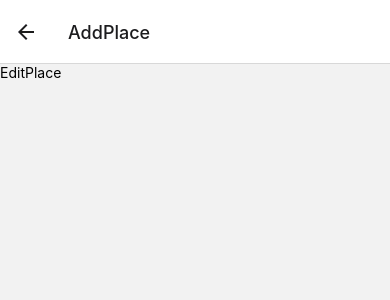
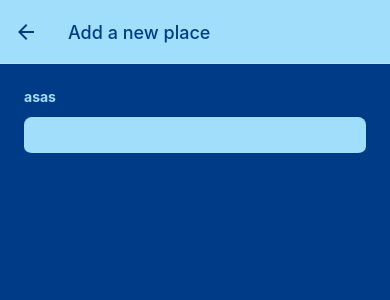
Before and after one commit to NareshPatilOfficial/FavoritePlaceApp, a React Native app: screen /AddPlace in a window 390 px wide. Shown: the top 300 px of the page. Built offline with nearby package versions, Linux system fonts and the light colour scheme.

Commit message:
Used Global color constant, apply styles to navigation header and added Place form component

```diff
--- /dev/null
+++ b/components/places/PlaceForm.js
@@ -0,0 +1,37 @@
+import { ScrollView, StyleSheet, TextInput, View, Text } from "react-native";
+import { Colors } from "../../constanst/colors";
+
+function PlaceForm() {
+    return (
+        <ScrollView style={styles.form}>
+            <View>
+                <Text style={styles.label}>asas</Text>
+                <TextInput style={styles.textInput} />
+            </View>
+        </ScrollView>
+    )
+}
+
+export default PlaceForm;
+
+const styles = StyleSheet.create({
+    form: {
+        flex: 1,
+        padding: 24
+    },
+    label: {
+        color: Colors.primary100,
+        fontWeight: 'bold',
+        marginBottom: 4
+    },
+    textInput: {
+        marginVertical: 8,
+        paddingVertical: 8,
+        paddingHorizontal: 4,
+        borderBottomWidth: 2,
+        fontSize: 16,
+        borderBottomColor: Colors.primary800,
+        backgroundColor: Colors.primary100,
+        borderRadius: 8
+    }
+})
--- /dev/null
+++ b/constanst/colors.js
@@ -0,0 +1,11 @@
+export const Colors = {
+    primary50: '#cfeffd',
+    primary100: '#a0defb',
+    primary200: '#77cff8',
+    primary400: '#44bdf5',
+    primary500: '#1aacf0',
+    primary700: '#0570c9',
+    primary800: '#003b88',
+    accent500: '#e6b30b',
+    gray700: '#221c30',
+  };
--- a/navigation/RootNavigation.js
+++ b/navigation/RootNavigation.js
@@ -6,17 +6,25 @@ import AddPlace from "../screens/AddPlace";
 import PlaceDetails from "../screens/PlaceDetails";
 import Map from "../screens/Map";
 import IconButton from "../components/ui/IconButton";
+import { Colors } from "../constanst/colors";
 
 const Stack = createNativeStackNavigator();
 
 function RootNavigation() {
     return (
         <NavigationContainer>
-            <Stack.Navigator>
+            <Stack.Navigator
+                screenOptions={{
+                    headerStyle: { backgroundColor: Colors.primary100 },
+                    headerTintColor: Colors.primary800,
+                    contentStyle: { backgroundColor: Colors.primary800 }
+                }}
+            >
                 <Stack.Screen
                     name="AllPlaces"
                     component={AllPlaces}
                     options={({ navigation }) => ({
+                        title: 'Your Favourite Places',
                         headerRight: ({ tintColor }) =>
                             <IconButton name={'add'}
                                 color={tintColor} size={22}
@@ -24,7 +32,13 @@ function RootNavigation() {
                             />
                     })}
                 />
-                <Stack.Screen name="AddPlace" component={AddPlace} />
+                <Stack.Screen
+                    name="AddPlace"
+                    component={AddPlace}
+                    options={{
+                        title: 'Add a new place'
+                    }}
+                />
                 <Stack.Screen name="PlaceDetails" component={PlaceDetails} />
                 <Stack.Screen name="Map" component={Map} />
             </Stack.Navigator>
--- a/screens/AddPlace.js
+++ b/screens/AddPlace.js
@@ -1,11 +1,18 @@
-import { Text, View } from "react-native";
+import { StyleSheet, Text, View } from "react-native";
+import PlaceForm from "../components/places/PlaceForm";
 
 function AddPlace() {
     return (
-        <View>
-            <Text>EditPlace</Text>
+        <View style={styles.container}>
+            <PlaceForm />
         </View>
     )
 }
 
 export default AddPlace;
+
+const styles = StyleSheet.create({
+    container: {
+        flex: 1
+    }
+})
```
